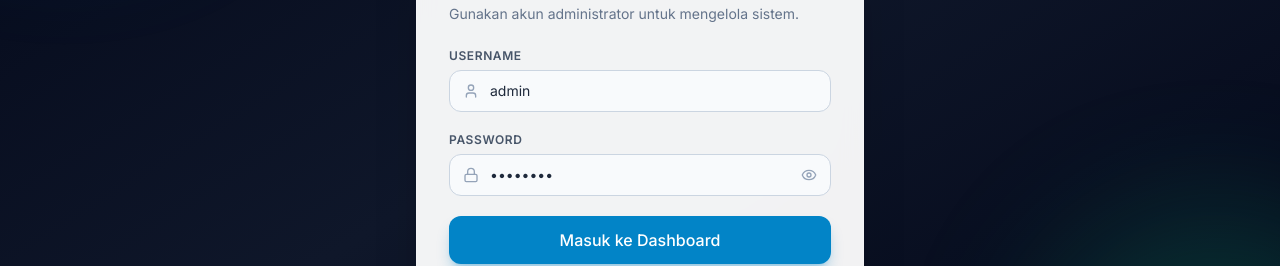
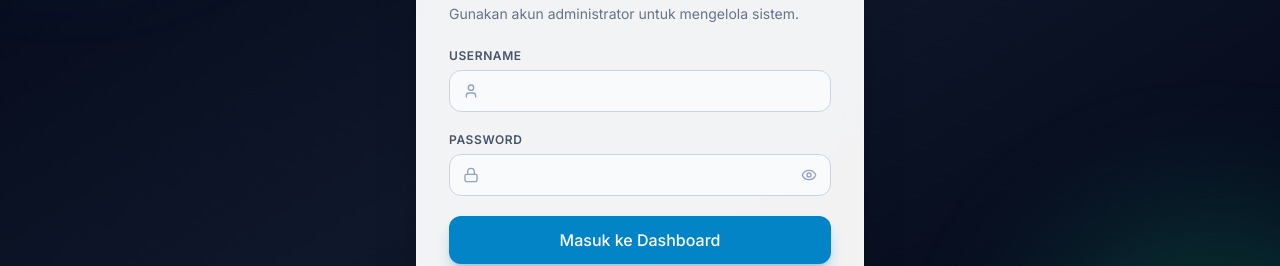
Before and after one commit to wahid672/absensidigital, a React (Vite) app in the folder frontend/: page / in a window 1280 px wide. Shown: the part 338-604 px from the top of the page. Built offline with nearby package versions, Linux system fonts and the light colour scheme; no server answers.

Commit message:
feat: conditionally remove login placeholders and auto-fill when not in demo mode

```diff
--- a/frontend/src/App.jsx
+++ b/frontend/src/App.jsx
@@ -189,7 +189,7 @@ export default function App() {
   };
 
   if (!isAuthenticated) {
-    return <LoginView onLoginSuccess={handleLoginSuccess} />;
+    return <LoginView onLoginSuccess={handleLoginSuccess} demoMode={settings.demo_mode === 'true' || settings.demo_mode === true} />;
   }
 
   return (
--- a/frontend/src/views/LoginView.jsx
+++ b/frontend/src/views/LoginView.jsx
@@ -1,14 +1,32 @@
-import React, { useState } from 'react';
+import React, { useState, useEffect } from 'react';
 import { User, Lock, Eye, EyeOff, Loader2, Database } from 'lucide-react';
 import Swal from 'sweetalert2';
 import { apiFetch, setAuth } from '../api';
 import AppLogo from '../components/AppLogo';
 
-export default function LoginView({ onLoginSuccess }) {
-  const [username, setUsername] = useState('admin');
-  const [password, setPassword] = useState('admin123');
+export default function LoginView({ onLoginSuccess, demoMode = null }) {
+  const [isDemo, setIsDemo] = useState(demoMode === true);
+  const [username, setUsername] = useState(demoMode ? 'admin' : '');
+  const [password, setPassword] = useState(demoMode ? 'admin123' : '');
   const [showPassword, setShowPassword] = useState(false);
   const [loading, setLoading] = useState(false);
+
+  useEffect(() => {
+    apiFetch('/api/health')
+      .then((res) => res.json())
+      .then((data) => {
+        const demoActive = data.demo_mode === true || data.demo_mode === 'true';
+        setIsDemo(demoActive);
+        if (demoActive) {
+          setUsername(prev => prev || 'admin');
+          setPassword(prev => prev || 'admin123');
+        } else {
+          setUsername('');
+          setPassword('');
+        }
+      })
+      .catch(() => {});
+  }, []);
 
   const handleSubmit = async (e) => {
     e.preventDefault();
@@ -74,6 +92,16 @@ export default function LoginView({ onLoginSuccess }) {
             <p className="text-sm text-slate-500 mt-1">Gunakan akun administrator untuk mengelola sistem.</p>
           </div>
 
+          {isDemo && (
+            <div className="mb-5 p-3 bg-amber-50 border border-amber-200 rounded-xl flex items-center justify-between text-xs text-amber-800 animate-fade-in">
+              <div className="flex items-center gap-2">
+                <span className="w-2 h-2 rounded-full bg-amber-500 animate-pulse"></span>
+                <span className="font-bold">Mode Demo Aktif</span>
+              </div>
+              <span className="text-[11px] text-amber-700 bg-amber-100/70 px-2 py-0.5 rounded font-mono font-semibold">admin / admin123</span>
+            </div>
+          )}
+
           <form onSubmit={handleSubmit} className="space-y-5">
             <div>
               <label className="block text-xs font-semibold uppercase tracking-wider text-slate-600 mb-1.5">
@@ -88,7 +116,7 @@ export default function LoginView({ onLoginSuccess }) {
                   value={username}
                   onChange={(e) => setUsername(e.target.value)}
                   required
-                  placeholder="admin"
+                  placeholder={isDemo ? "admin" : ""}
                   className="w-full pl-10 pr-4 py-2.5 bg-slate-50 border border-slate-300 rounded-xl text-sm focus:outline-none focus:ring-2 focus:ring-primary-500"
                 />
               </div>
@@ -107,7 +135,7 @@ export default function LoginView({ onLoginSuccess }) {
                   value={password}
                   onChange={(e) => setPassword(e.target.value)}
                   required
-                  placeholder="••••••••"
+                  placeholder={isDemo ? "••••••••" : ""}
                   className="w-full pl-10 pr-11 py-2.5 bg-slate-50 border border-slate-300 rounded-xl text-sm focus:outline-none focus:ring-2 focus:ring-primary-500"
                 />
                 <button
```
Also changed, not shown: 6 other files (tests, documents, lock files or other folders).
